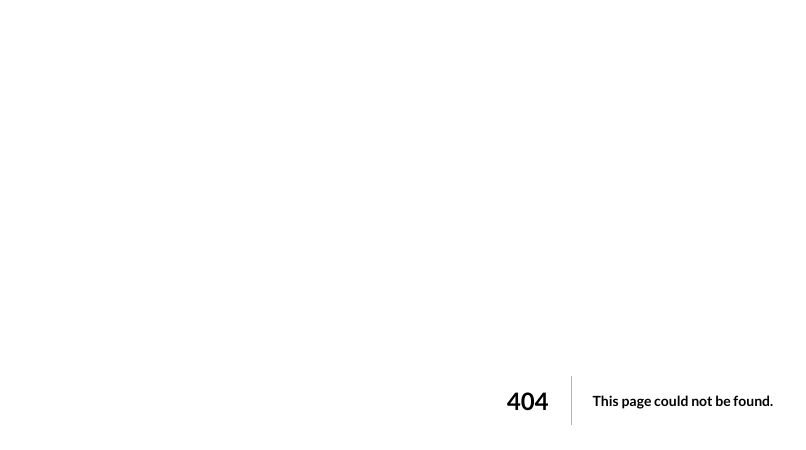
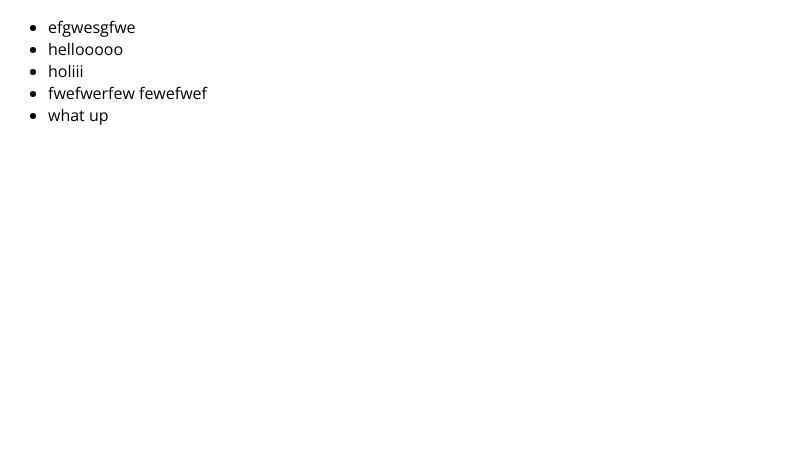
Before and after one commit to javierpb275/third-nextjs-project, a Next.js app: page /feedback in a window 1280 px wide. Before the commit this address had no page. Shown: the top 450 px of the page, without its empty margins (0-806 px from the left). Built offline with nearby package versions, Linux system fonts and the light colour scheme.

Commit message:
using api routes for pre-rendering pages

```diff
--- /dev/null
+++ b/pages/feedback/index.js
@@ -0,0 +1,23 @@
+import { buildFeedbackPath, extractFeedback } from "../api/feedback";
+
+const FeedbackPage = (props) => {
+  return (
+    <ul>
+      {props.feedbackItems.map((item) => (
+        <li key={item.id}>{item.text}</li>
+      ))}
+    </ul>
+  );
+};
+
+export async function getStaticProps() {
+  const filePath = buildFeedbackPath();
+  const data = extractFeedback(filePath);
+  return {
+    props: {
+      feedbackItems: data,
+    },
+  };
+}
+
+export default FeedbackPage;
```
